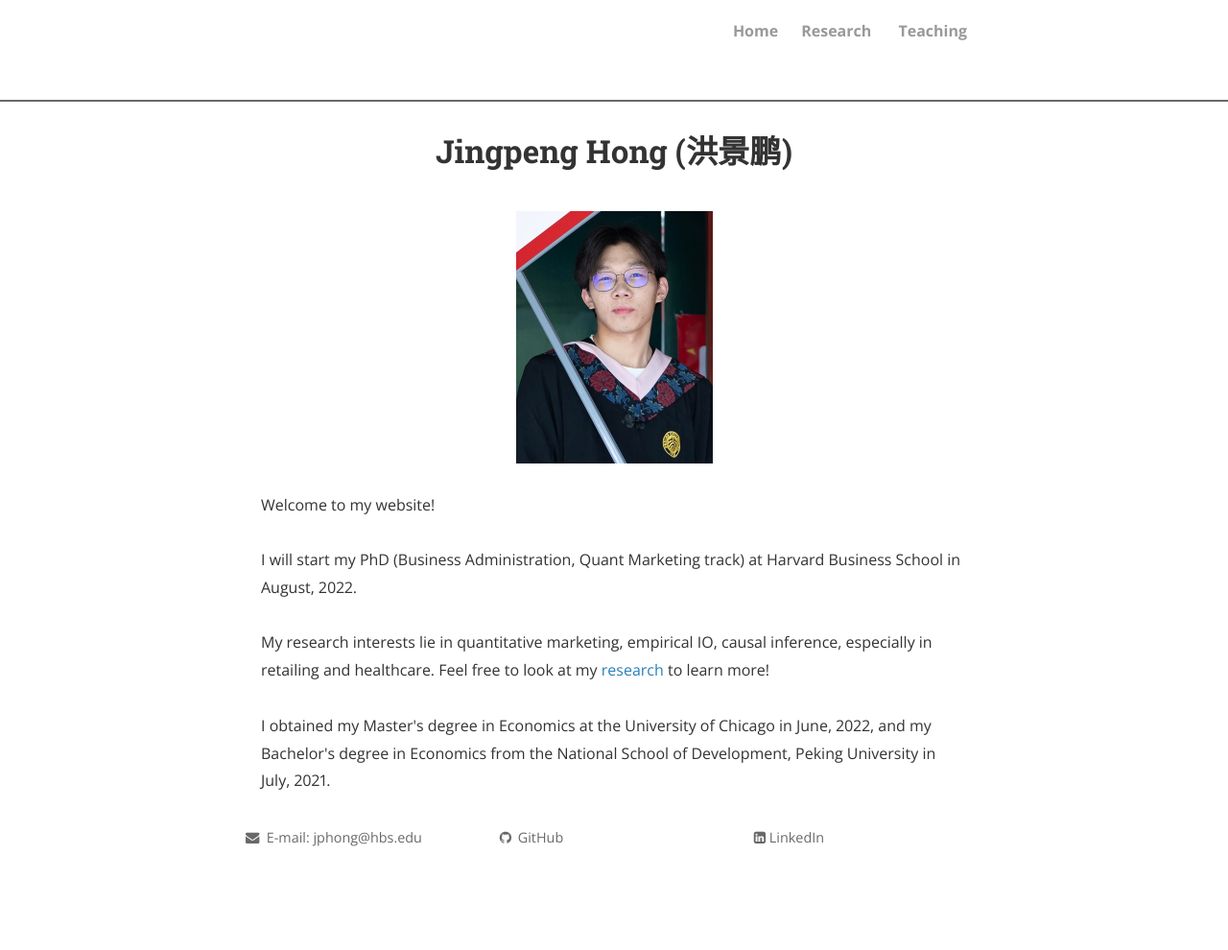
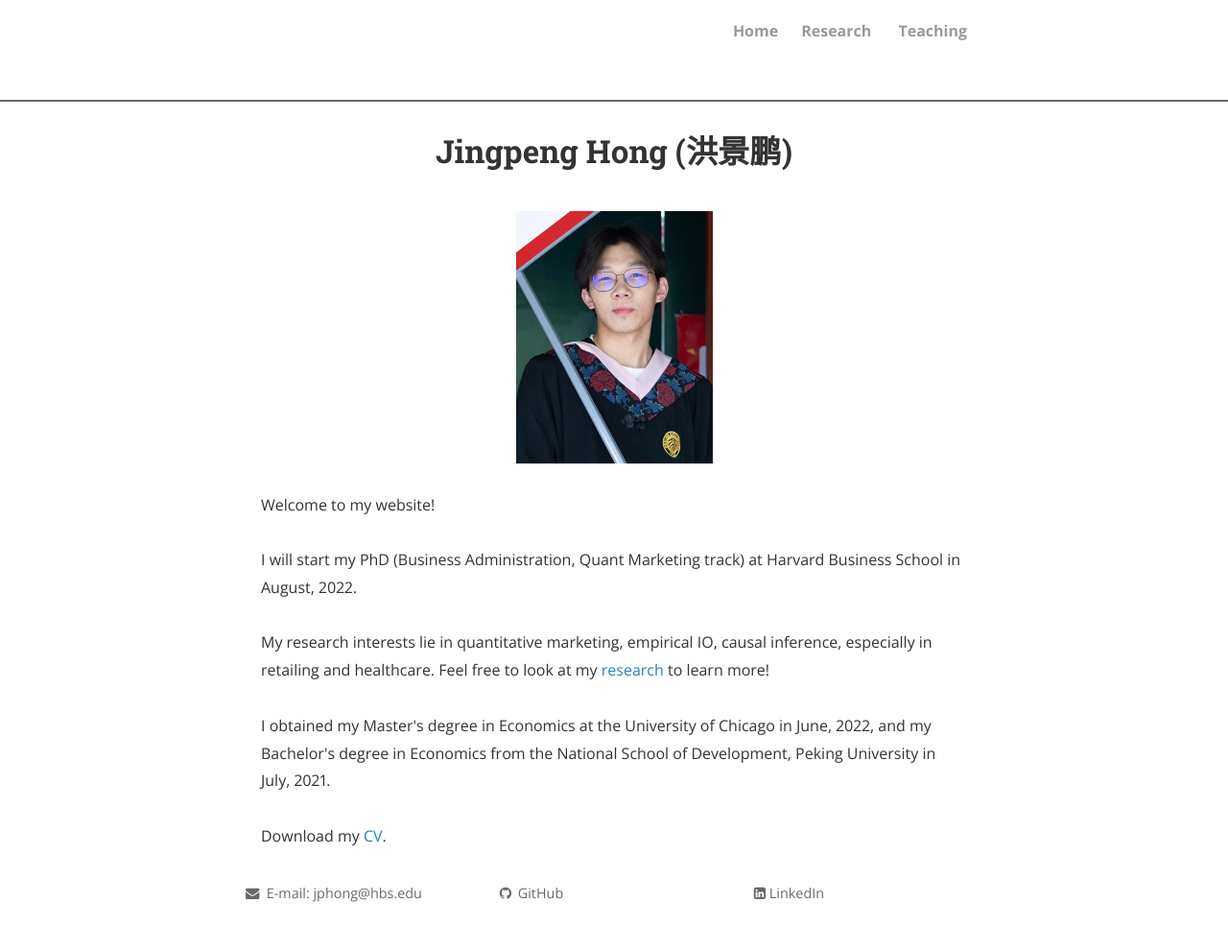
Before and after one commit to JingpengHong/JingpengHong.github.io, a Jekyll site: the page built from index.html, in a window 1280 px wide. Shown: the whole page at 96% size. Built offline with Jekyll 4.4.1, drawn with Linux system fonts in a browser that asks for light colours; nearby versions of some CDN libraries; the list of posts is cut into pages by our own code; comment, search, counter and statistics services are not loaded; a style sheet for code colours, icons or effects is not loaded; before the commit the page ends 933 px from its top, so only the background shows below that.

Commit message:
Update index.html

```diff
--- a/index.html
+++ b/index.html
@@ -22,4 +22,6 @@
 My research interests lie in quantitative marketing, empirical IO, causal inference, especially in retailing and healthcare. Feel free to look at my <a href="https://JingpengHong.github.io/research" target="_self">research</a> to learn more!
 <br><br>
 I obtained my Master's degree in Economics at the University of Chicago in June, 2022, and my Bachelor's degree in Economics from the National School of Development, Peking University in July, 2021.
+<br><br>
+Download my <a href="https://JingpengHong.github.io/files/Jingpeng_CV.pdf" target="_self">CV</a>.
 </div>
```
